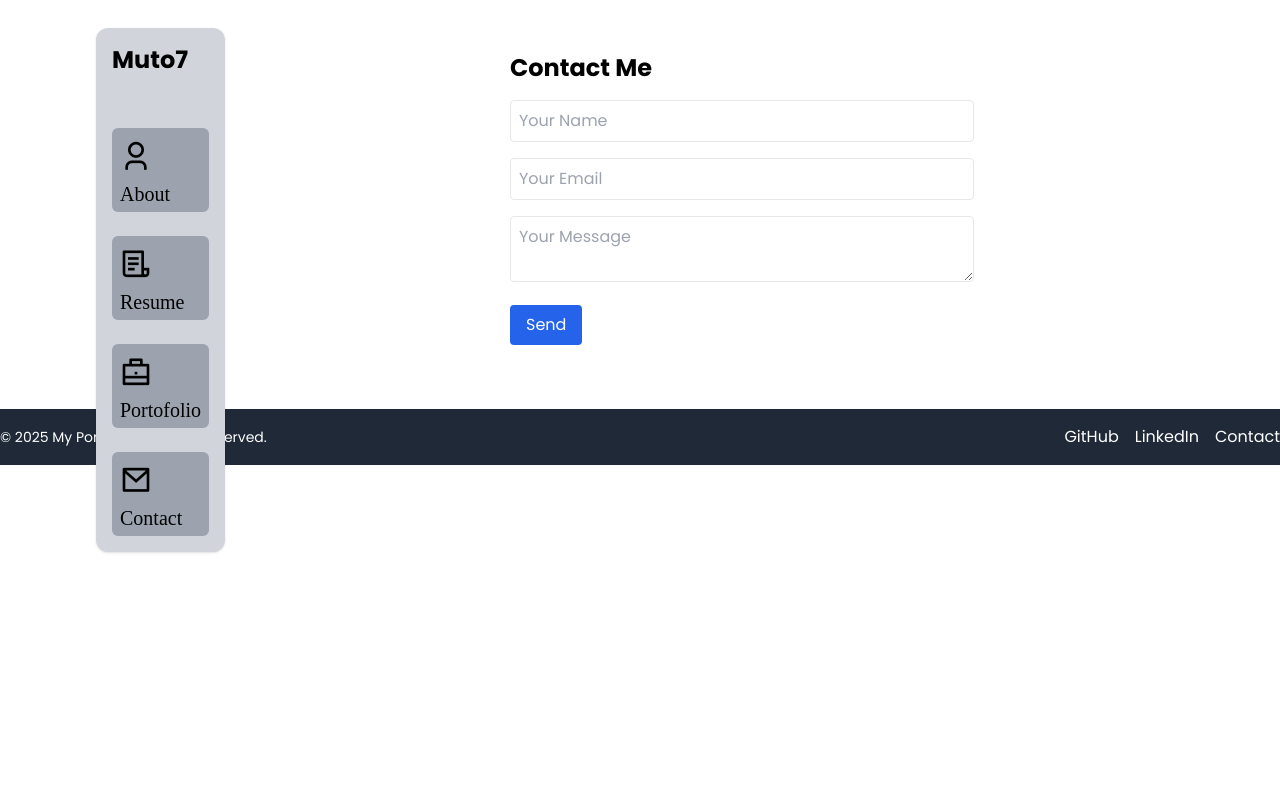
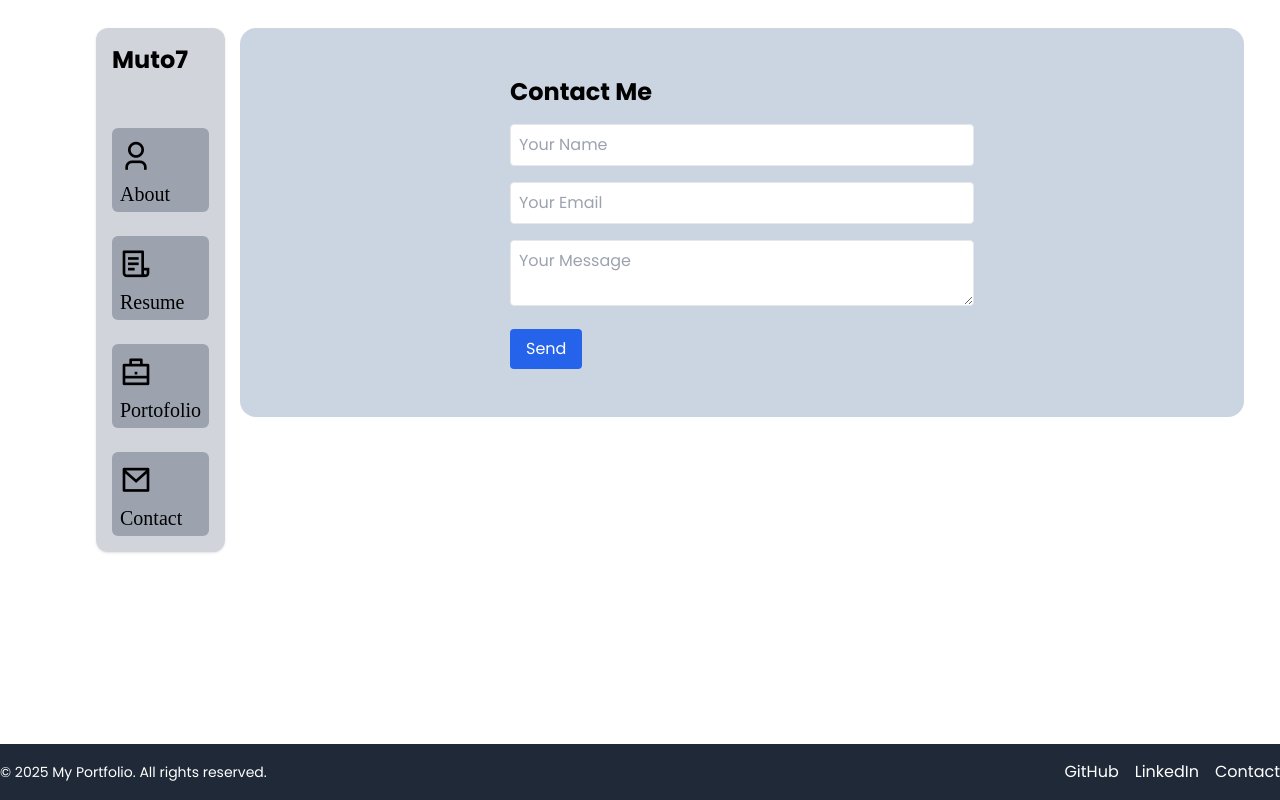
Before and after one commit to Muto7/nextjs-portfolio, a Next.js app: page /contact in a window 1280 px wide. Built offline with nearby package versions, Linux system fonts and the light colour scheme.

Commit message:
add contact

```diff
--- a/src/app/contact/page.js
+++ b/src/app/contact/page.js
@@ -40,6 +40,8 @@ export default function ContactPage() {
   };
 
   return (
+    <div className="container">
+      <div className="p-6 bg-slate-300 rounded-2xl">
         <div className="max-w-lg mx-auto p-6">
               <h1 className="text-2xl font-bold mb-4">Contact Me</h1>
               <form onSubmit={handleSubmit} className="space-y-4">
@@ -51,6 +53,7 @@ export default function ContactPage() {
                   value={formData.name}
                   onChange={handleChange}
                   required
+                  autoComplete="name"
                 />
                 <input
                   className="w-full p-2 border rounded"
@@ -60,6 +63,7 @@ export default function ContactPage() {
                   value={formData.email}
                   onChange={handleChange}
                   required
+                  autoComplete="email"
                 />
                 <textarea
                   className="w-full p-2 border rounded"
@@ -68,6 +72,7 @@ export default function ContactPage() {
                   value={formData.message}
                   onChange={handleChange}
                   required
+                  autoComplete="off"
                 />
                 <button
                   className="bg-blue-600 text-white px-4 py-2 rounded"
@@ -78,5 +83,9 @@ export default function ContactPage() {
               </form>
               {status && <p className="mt-4">{status}</p>}
         </div>
+      </div>
+
+    </div>
+
   );
 }
--- a/src/app/layout.tsx
+++ b/src/app/layout.tsx
@@ -27,10 +27,10 @@ export default function RootLayout({
     <html lang="en">
 
       <body
-        className={`${poppins.className} antialiased`}
+        className={`${poppins.className} antialiased flex flex-col min-h-screen`}
       >
         <Navbar/>
-        <div className="container mx-auto px-10 sm:px-9 md:pl-36 lg:pl-40 xl:pl-60 pt-7">
+        <div className="flex-grow container mx-auto px-10 sm:px-9 md:pl-36 lg:pl-40 xl:pl-60 pt-7">
           {children}
         </div>
         <Footer/>
```
Lines whose indentation alone changed are shown as unchanged.
